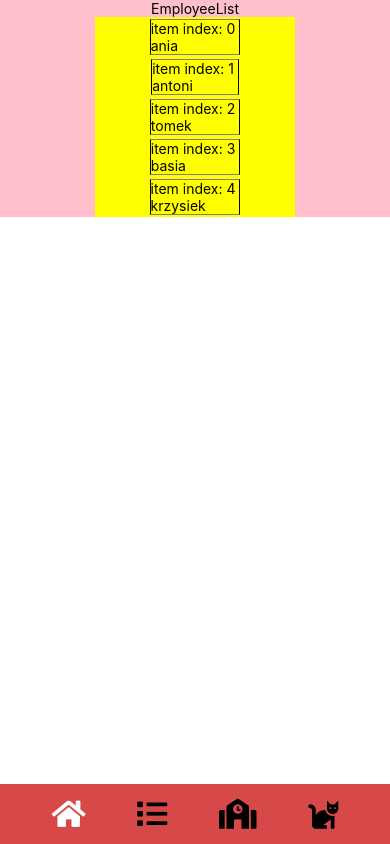
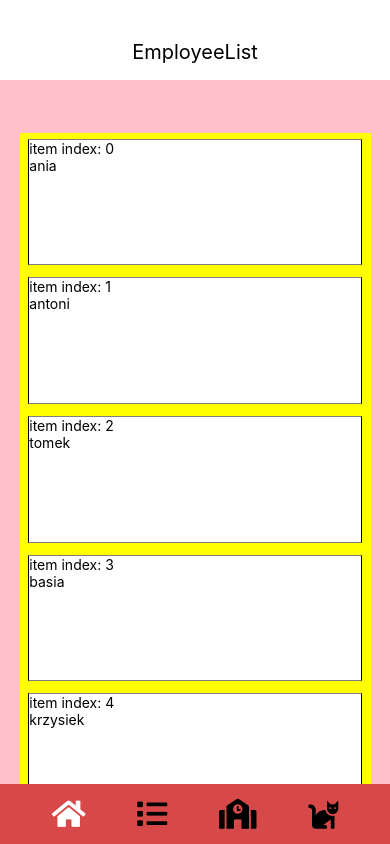
Before and after one commit to Guccio163/MyHeadIsStuckInTheWashingMachine, a React Native app: screen / in a window 390 px wide. Built offline with nearby package versions, Linux system fonts and the light colour scheme.

Commit message:
Items list working

```diff
--- a/components/EmployeeList.tsx
+++ b/components/EmployeeList.tsx
@@ -1,4 +1,10 @@
-import { View, Text, FlatList, StyleSheet, ListRenderItemInfo } from "react-native";
+import {
+  View,
+  Text,
+  FlatList,
+  StyleSheet,
+  ListRenderItemInfo,
+} from "react-native";
 import React from "react";
 import { Dimensions } from "react-native";
 import ListElement from "./ListElement";
@@ -7,7 +13,6 @@ type listItem = {
   index: number;
   item: string;
 };
-
 
 export default function EmployeeList() {
   const data = [
@@ -27,38 +32,46 @@ export default function EmployeeList() {
 
   return (
     <>
-      <Text style={{ alignSelf: "center" }}>EmployeeList</Text>
+      <View style={styles.titleView}>
+        <Text style={styles.EmployeeListTitle}>EmployeeList</Text>
+      </View>
       <FlatList
-        pagingEnabled
-        contentContainerStyle={styles.flatListChildren}
         style={styles.flatListContainer}
         data={data}
-        renderItem={(item) => <ListElement name={item.item.name} index={item.index} ></ListElement>}
+        renderItem={(item) => (
+          <ListElement name={item.item.name} index={item.index}></ListElement>
+        )}
       ></FlatList>
     </>
   );
 }
 
 const styles = StyleSheet.create({
+  EmployeeListTitle: {
+    fontSize: 20,
+    alignSelf: "center",
+  },
+  titleView: {
+    height: 80,
+    width: "100%",
+    backgroundColor: "white",
+    paddingTop: 40,
+    marginBottom: 10,
+    position: "absolute",
+    top: 0,
+  },
   employeeListContainer: {
     backgroundColor: "turquoise",
-    width: 400,
+    width: "90%",
     height: 400,
     justifyContent: "center",
   },
   flatListContainer: {
+    marginTop: 90,
     alignSelf: "center",
     minHeight: 200,
-    maxHeight: 100,
-    width: 200,
+    maxHeight: "90%",
+    width: "90%",
     backgroundColor: "yellow",
   },
-  flatListChildren: {
-    alignItems: "center",
-  },
-  flatListChild: {
-    borderWidth: 1,
-    borderBlockColor: 'gray',
-    margin: 2,
-  }
 });
--- a/components/ListElement.tsx
+++ b/components/ListElement.tsx
@@ -4,6 +4,7 @@ import {
   ListRenderItemInfo,
   ListRenderItem,
   StyleSheet,
+  Dimensions,
 } from "react-native";
 import React from "react";
 import { CodeSandboxCircleFilled } from "@ant-design/icons";
@@ -14,7 +15,7 @@ interface Props {
 }
 
 export default function ListElement({ name, index }: Props) {
-  console.log(name);
+//   console.log(name);
   return (
     <View key={index} style={styles.flatListChild}>
       <Text>item index: {index} </Text>
@@ -27,6 +28,11 @@ const styles = StyleSheet.create({
   flatListChild: {
     borderWidth: 1,
     borderBlockColor: "gray",
-    margin: 2,
+    margin: 6,
+    width: '95%',
+    height: Dimensions.get('window').height * 0.15,
+    backgroundColor: "white",
+    alignSelf: 'center',
   },
+
 });
```
